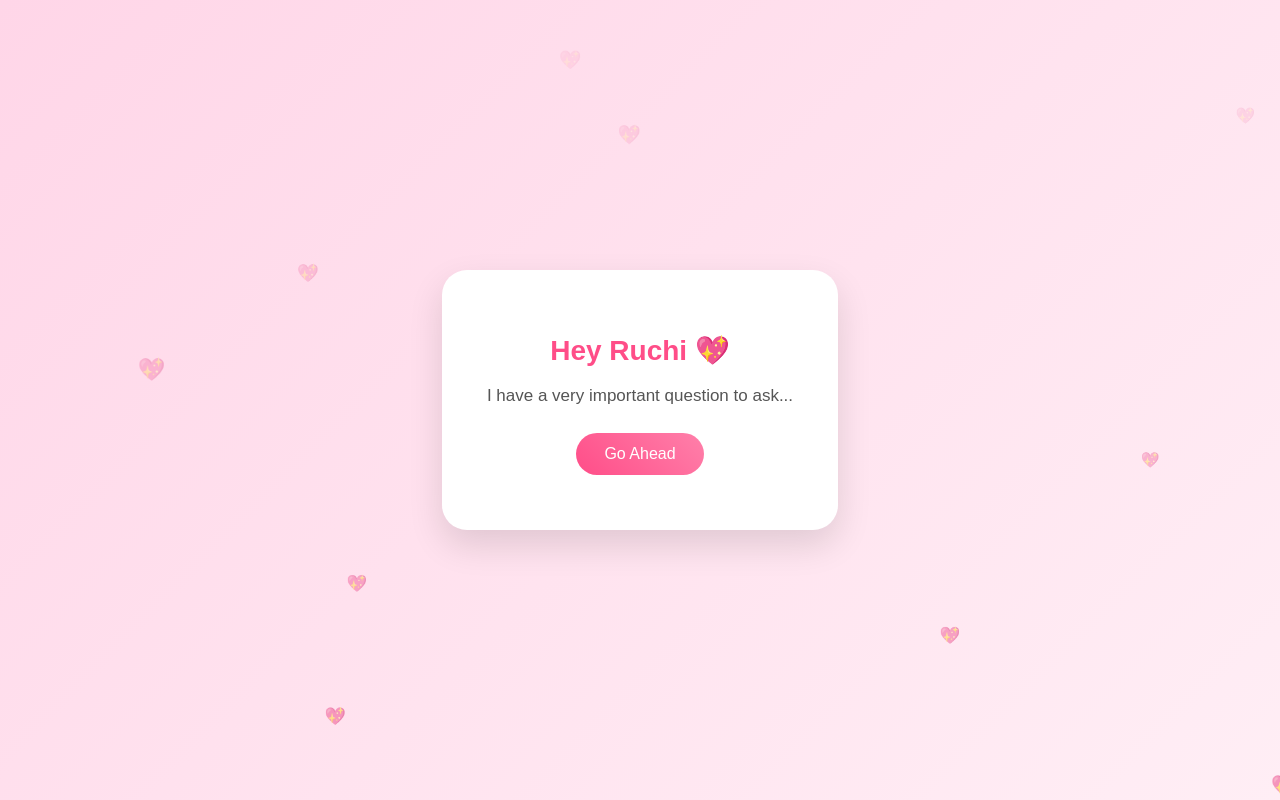
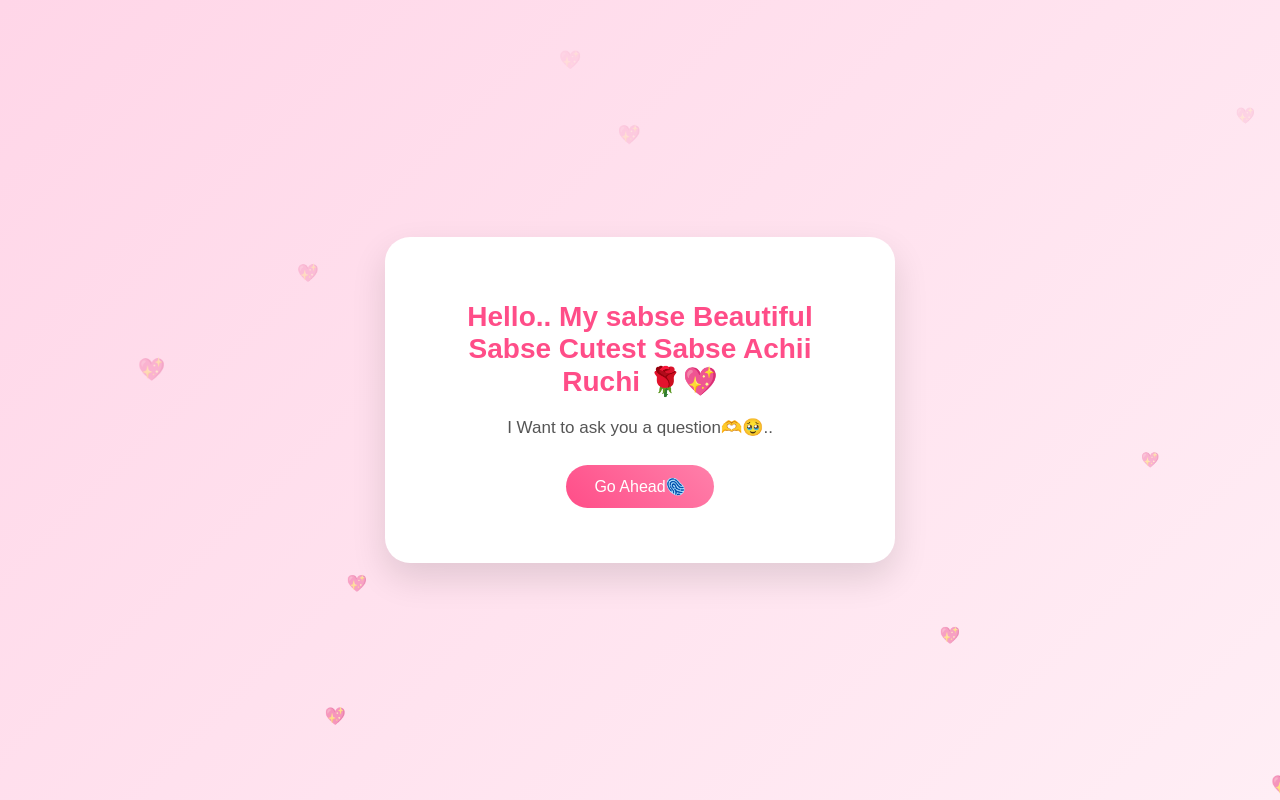
Before and after one commit to emascrenhas/mypersonalrepository, a plain HTML site: page index.html in a window 1280 px wide. Drawn offline with Linux system fonts and the light colour scheme.

Commit message:
Update index.html

```diff
--- a/index.html
+++ b/index.html
@@ -9,9 +9,9 @@
 <body>
 
     <div class="container">
-        <h1>Hey Ruchi 💖</h1>
-        <p>I have a very important question to ask...</p>
-        <button onclick="nextPage()">Go Ahead</button>
+        <h1>Hello.. My sabse Beautiful Sabse Cutest Sabse Achii Ruchi 🌹💖</h1>
+        <p>I Want to ask you a question🫶🥹..</p>
+        <button onclick="nextPage()">Go Ahead🫆</button>
     </div>
 
     <script src="script.js"></script>
```
